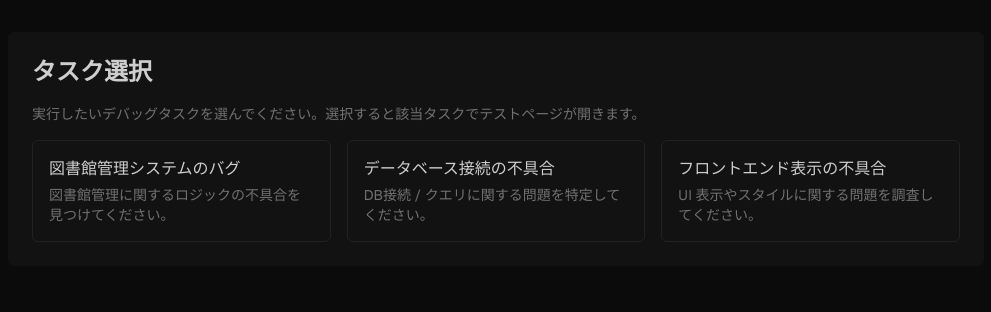
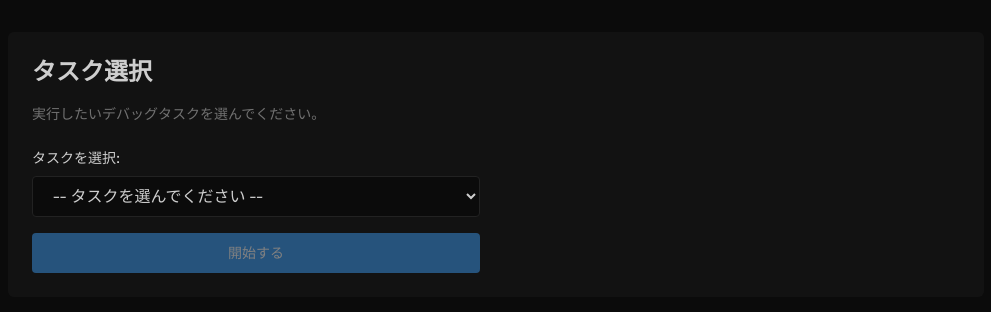
Before and after one commit to tetsu19n1101087/debugging-simulation, a Next.js app: page /task-select in a window 1280 px wide. Shown: the top 312 px of the page, without its empty margins (144-1135 px from the left). Built offline with nearby package versions, Linux system fonts and the light colour scheme.

Commit message:
ドロップダウンを追加

```diff
--- a/app/task-select/page.tsx
+++ b/app/task-select/page.tsx
@@ -1,44 +1,76 @@
-import Link from 'next/link';
+'use client';
+
+import { useRouter } from 'next/navigation';
+import { useState } from 'react';
+import { Button } from '@/components/ui/button';
 
 export default function TaskSelectPage() {
+  const router = useRouter();
+  const [selectedTask, setSelectedTask] = useState('');
+
   const tasks = [
     {
       id: 'library',
       title: '図書館管理システムのバグ',
-      desc: '図書館管理に関するロジックの不具合を見つけてください。',
     },
     {
       id: 'database',
       title: 'データベース接続の不具合',
-      desc: 'DB接続 / クエリに関する問題を特定してください。',
     },
     {
       id: 'ui',
       title: 'フロントエンド表示の不具合',
-      desc: 'UI 表示やスタイルに関する問題を調査してください。',
     },
   ];
+
+  const handleTaskChange = (taskId: string) => {
+    setSelectedTask(taskId);
+  };
+
+  const handleStart = () => {
+    if (selectedTask) {
+      router.push(`/test?task=${encodeURIComponent(selectedTask)}`);
+    }
+  };
 
   return (
     <main className='min-h-screen bg-background'>
       <div className='container mx-auto max-w-5xl px-6 py-8'>
         <div className='bg-card border-border rounded-lg p-6 mb-6'>
           <h1 className='text-2xl font-semibold mb-4'>タスク選択</h1>
-          <p className='text-sm text-muted-foreground mb-4'>
-            実行したいデバッグタスクを選んでください。選択すると該当タスクでテストページが開きます。
+          <p className='text-sm text-muted-foreground mb-6'>
+            実行したいデバッグタスクを選んでください。
           </p>
 
-          <div className='grid grid-cols-1 sm:grid-cols-3 gap-4'>
-            {tasks.map((t) => (
-              <Link
-                key={t.id}
-                href={`/test?task=${encodeURIComponent(t.id)}`}
-                className='block rounded-lg border border-border p-4 hover:shadow-md'
-              >
-                <h2 className='font-medium mb-1'>{t.title}</h2>
-                <p className='text-sm text-muted-foreground'>{t.desc}</p>
-              </Link>
-            ))}
+          <div className='max-w-md'>
+            <label
+              htmlFor='task-select'
+              className='block text-sm font-medium mb-2'
+            >
+              タスクを選択:
+            </label>
+            <select
+              id='task-select'
+              value={selectedTask}
+              onChange={(e) => handleTaskChange(e.target.value)}
+              className='w-full px-4 py-2 bg-background border border-border rounded-md text-foreground focus:outline-none focus:ring-2 focus:ring-primary'
+            >
+              <option value=''>-- タスクを選んでください --</option>
+              {tasks.map((t) => (
+                <option key={t.id} value={t.id}>
+                  {t.title}
+                </option>
+              ))}
+            </select>
+
+            <Button
+              onClick={handleStart}
+              disabled={!selectedTask}
+              className='w-full mt-4'
+              size='lg'
+            >
+              開始する
+            </Button>
           </div>
         </div>
       </div>
```
